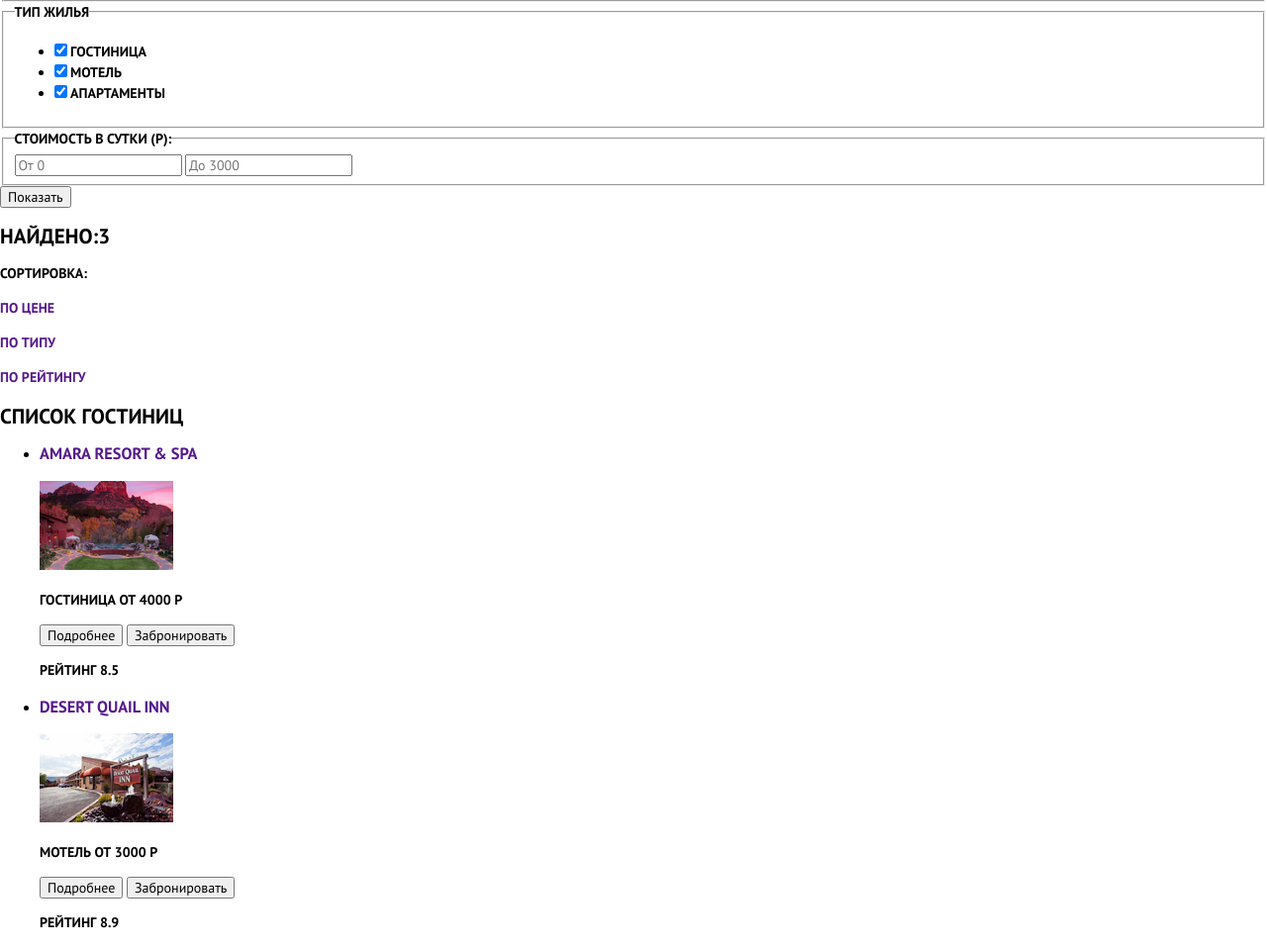
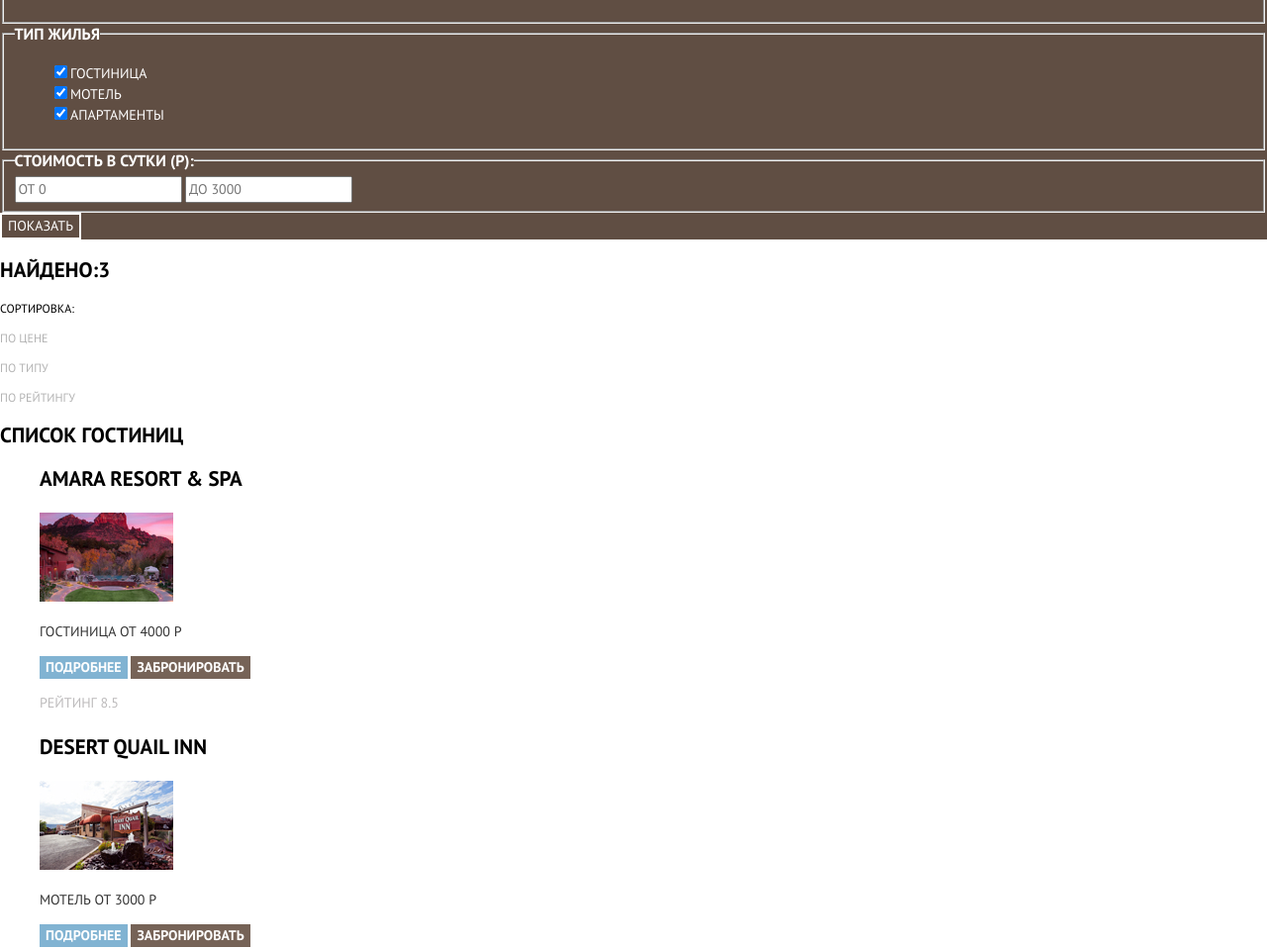
Before and after one commit to algoritmer/1243803-sedona-30, a plain HTML site: page catalog.html in a window 1280 px wide. Shown: the part 520-1479 px from the top of the page at 99% size. Drawn offline with nearby package versions, Linux system fonts and the light colour scheme.

Commit message:
Стилизация внутренней страницы

```diff
--- a/catalog.html
+++ b/catalog.html
@@ -1,5 +1,5 @@
 <!DOCTYPE html>
-<html lang="ru">
+<html class="page" lang="ru">
   <head>
     <meta charset="utf-8">
     <title>Каталог Седона</title>
@@ -16,14 +16,14 @@
 
   </head>
 
-  <body>
+  <body class="page-body">
 
-    <header>
-      <nav>
-        <a href="index.html">
+    <header class="main-header">
+      <nav class="main-navigation">
+        <a class="main-header-logo" href="index.html">
           <img src="img/logo.svg" width="138" height="70" alt="Логотип сайта Седона">
         </a>
-        <ul>
+        <ul class="site-navigation">
           <li><a href="#">Информация</a></li>
           <li><a href="#">Фото и видео</a></li>
           <li><a href="#">Карта штата</a></li>
@@ -37,7 +37,7 @@
       <h1>Гостиницы</h1>
       <img src="https://via.placeholder.com/150x100" alt="Размытое фото природы Седоны">
 
-      <section>
+      <section class="filter">
         <h2>Фильтр гостиниц</h2>
         <form method="get" action="https://echo.htmlacademy.ru">
           <fieldset>
@@ -76,25 +76,25 @@
           </fieldset>
           <fieldset>
             <legend>Стоимость в сутки (Р):</legend>
-            <input type="number" name="min-price" id="filter-min-price" placeholder="От 0">
-            <input type="number" name="max-price" id="filter-max-price" placeholder="До 3000">
+            <input class="min-priсe" type="number" name="min-price" id="filter-min-price" placeholder="От 0">
+            <input class="max-priсe" type="number" name="max-price" id="filter-max-price" placeholder="До 3000">
           </fieldset>
-          <button type="submit">Показать</button>
+          <button class="button-show-options" type="submit">Показать</button>
         </form>
       </section>
 
-      <section>
+      <section class="results">
         <h2>Найдено:3</h2>
         <p>Сортировка:</p>
-        <p><a href="">По цене</a></p>
-        <p><a href="">По типу</a></p>
-        <p><a href="">По рейтингу</a></p>
+        <p><a href="#">По цене</a></p>
+        <p><a href="#">По типу</a></p>
+        <p><a href="#">По рейтингу</a></p>
       </section>
 
-      <section>
+      <section class="catalog">
         <h2>Список гостиниц</h2>
-        <ul>
-          <li>
+        <ul class="catalog-list">
+          <li class="catalog-item">
             <a href="">
               <h3>Amara Resort & Spa</h3>
               <p>
@@ -103,12 +103,12 @@
             </a>
             <p>Гостиница от 4000 Р</p>
             <p>
-              <button type="button">Подробнее</button>
-              <button type="button">Забронировать</button>
+              <button class="button-details" type="button">Подробнее</button>
+              <button class="button-reservation" type="button">Забронировать</button>
             </p>
-            <p>Рейтинг 8.5</p>
+            <p class="rating">Рейтинг 8.5</p>
           </li>
-          <li>
+          <li class="catalog-item">
             <a href="">
               <h3>Desert Quail Inn</h3>
               <p>
@@ -117,12 +117,12 @@
             </a>
             <p>Мотель от 3000 Р</p>
             <p>
-              <button type="button">Подробнее</button>
-              <button type="button">Забронировать</button>
+              <button class="button-details" type="button">Подробнее</button>
+              <button class="button-reservation" type="button">Забронировать</button>
             </p>
-            <p>Рейтинг 8.9</p>
+            <p class="rating">Рейтинг 8.9</p>
           </li>
-          <li>
+          <li class="catalog-item">
             <a href="">
               <h3>Villas at Poco Diablo</h3>
               <p>
@@ -131,35 +131,35 @@
             </a>
             <p>Апартаменты от 2000 Р</p>
             <p>
-              <button type="button">Подробнее</button>
-              <button type="button">Забронировать</button>
+              <button class="button-details" type="button">Подробнее</button>
+              <button class="button-reservation" type="button">Забронировать</button>
             </p>
-            <p>Рейтинг 9.2</p>
+            <p class="rating">Рейтинг 9.2</p>
           </li>
         </ul>
       </section>
     </main>
 
-    <footer>
-      <section>
+    <footer class="main-footer">
+      <section class="footer-contacts">
         <h2>Как с нами связаться</h2>
         <p>#visitSEDONA<br>
-        тел.: <a href="tel:+74956660166">+7(495) 666-01-66</a>
+        тел.: <a class="footer-phone" href="tel:+74956660166">+7(495) 666-01-66</a>
         </p>
       </section>
 
-      <section>
+      <section class="footer-social">
         <h2>Социальные сети</h2>
         <ul>
-          <li><a href="#">Твиттер</a></li>
-          <li><a href="#">Фейсбук</a></li>
-          <li><a href="#">Ютуб</a></li>
+          <li><a class="social-button" href="#">Твиттер</a></li>
+          <li><a class="social-button" href="#">Фейсбук</a></li>
+          <li><a class="social-button" href="#">Ютуб</a></li>
         </ul>
       </section>
 
-      <section>
+      <section class="footer-copyright">
         <h2>Разработчик</h2>
-        <p>Разработано:<a href="https://htmlacademy.ru">HTML Academy</a></p>
+        <p>Разработано:<a class="copyright-button" href="https://htmlacademy.ru">HTML Academy</a></p>
       </section>
     </footer>
   </body>
--- a/css/style.css
+++ b/css/style.css
@@ -11,13 +11,13 @@
   --special-brown-dark: #503E33;
   --special-blue-dark: #669EC0;
   --special-blue-middle: #5496BD;
+  --special-extra-black: #333333;
+  --special-gray: #666666;
+  --special-black: rgba(35, 31, 32, 1);
+  --special-blue: rgba(129, 179, 210, 1);
+  --special-gray: rgba(189, 187, 188, 1);
+  --special-black-transparent: rgba(0, 0, 0, 0.3);
   --special-white-transparent: rgba(255, 255, 255, 0.9);
-  --special-black-transparent: rgba(35, 31, 32, 1);
-  --special-blue-transparent: rgba(129, 179, 210, 1);
-  --special-gray-transparent: rgba(189, 187, 188, 1);
-
-
-
 }
 
 body {
@@ -216,13 +216,159 @@ img {
 }
 
 .copyright-button {
-  color: var(--special-black);
+  color: var(--special-black-transparent);
 }
 
 .copyright-button:hover {
-  color: var(--special-blue-transparent)
+  color: var(--special-blue)
 }
 
 .copyright-button:active {
-  color: var(--special-gray-transparent);
+  color: var(--special-gray);
 }
+
+/* Filters */
+
+.filter {
+  color: var(--basic-white);
+  background-color: var(--special-brown-light); /*Для контраста текста*/
+}
+
+.filter legend {
+  font-size: 16px;
+}
+
+.filter ul {
+  list-style: none;
+}
+
+.filter label {
+  font-weight: normal;
+}
+
+.min-priсe {
+  font-family: "PT Sans";
+  font-weight: 400;
+  font-size: 14px;
+  line-height: 21px;
+  text-transform: uppercase;
+}
+
+.max-priсe {
+  font-family: "PT Sans";
+  font-weight: 400;
+  font-size: 14px;
+  line-height: 21px;
+  text-transform: uppercase;
+}
+
+.button-show-options {
+  font:inherit;
+  font-weight: 400;
+  text-transform: uppercase;
+  text-align: center;
+  border: 2px solid var(--basic-white);
+  color: var(--basic-white);
+  background-color: transparent;
+
+}
+
+.button-show-options:hover {
+  color: var(--basic-black);
+  background-color: var(--basic-white);
+}
+
+/* Results */
+
+.results a {
+  color: var(--special-black-transparent)
+}
+
+.results a:hover {
+  color: var(--basic-blue);
+}
+
+.results a:active {
+  color: var(--basic-black);
+}
+
+.results h2 {
+  font-size: 21px;
+  line-height: 26px;
+}
+
+.results p {
+  font-size: 12px;
+  line-height: 18px;
+  font-weight: 400;
+}
+
+/* Catalog */
+
+.catalog-list {
+  list-style: none;
+}
+
+.catalog-item a {
+  color: var(--basic-black);
+}
+
+.catalog-item a:hover {
+  color: var(--basic-blue);
+}
+
+.catalog-item a:active {
+  color: var(--special-black-transparent);
+}
+
+.catalog h3 {
+  font-size: 21px;
+  line-height: 26px;
+}
+
+.catalog-item p {
+  font-weight: 400;
+  color: var(--special-extra-black)
+}
+
+.button-details {
+  font:inherit;
+  font-weight: 700;
+  text-transform: uppercase;
+  text-align: center;
+  color: var(--basic-white);
+  background-color: var(--basic-blue);
+  border: none;
+}
+
+.button-details:hover {
+  background-color: var(--special-blue-dark);
+}
+
+.button-details:active {
+  color: var(--special-black-transparent);
+  background-color: var(--special-blue-middle);
+}
+
+.button-reservation {
+  font:inherit;
+  font-weight: 700;
+  text-transform: uppercase;
+  text-align: center;
+  color: var(--basic-white);
+  background-color: var(--basic-brown);
+  border: none;
+}
+
+.button-reservation:hover {
+  background-color: var(--special-brown-light);
+}
+
+.button-reservation:active {
+  color: var(--special-black-transparent);
+  background-color: var(--special-brown-dark);
+}
+
+.catalog-item .rating {
+  color: var(--special-gray);
+}
```
